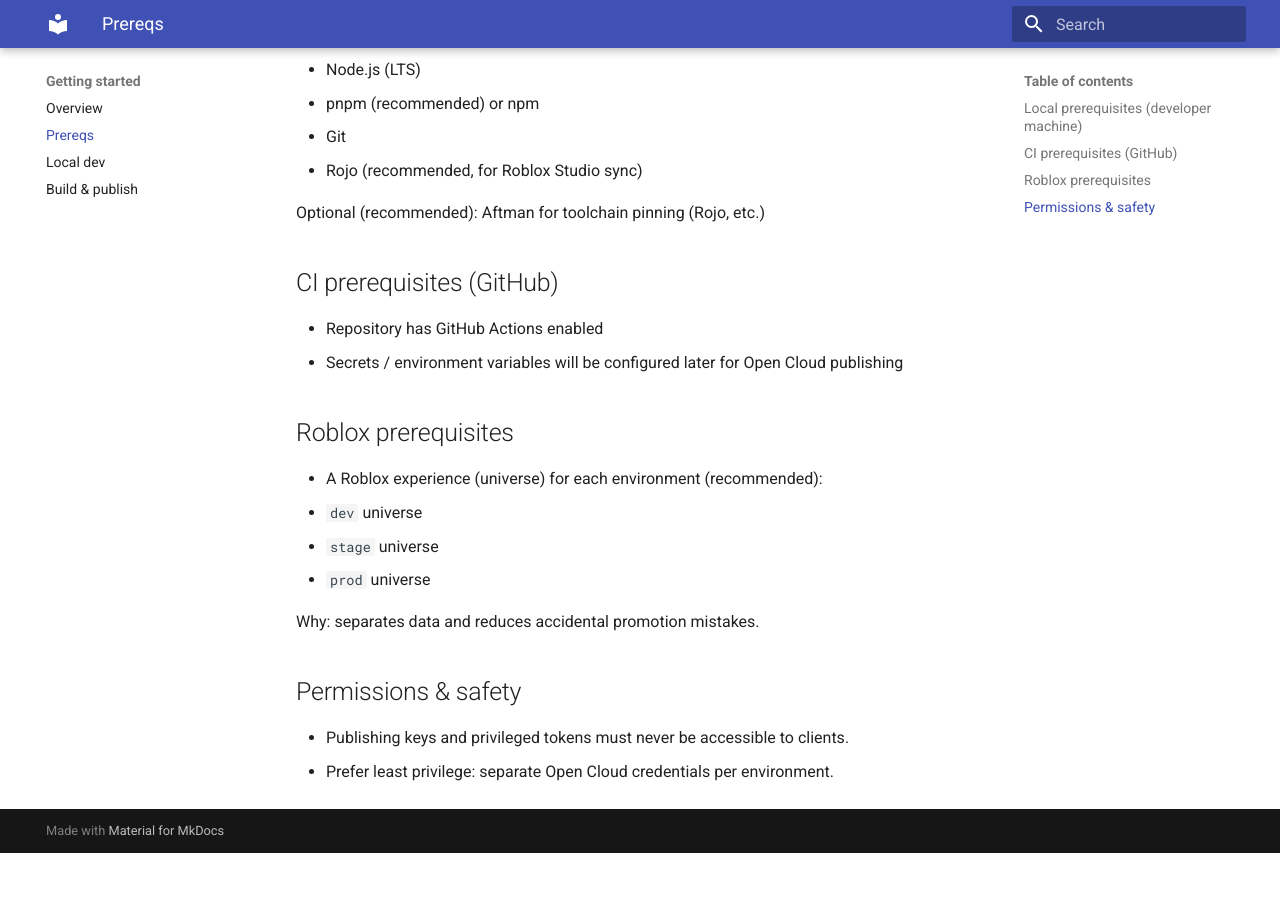
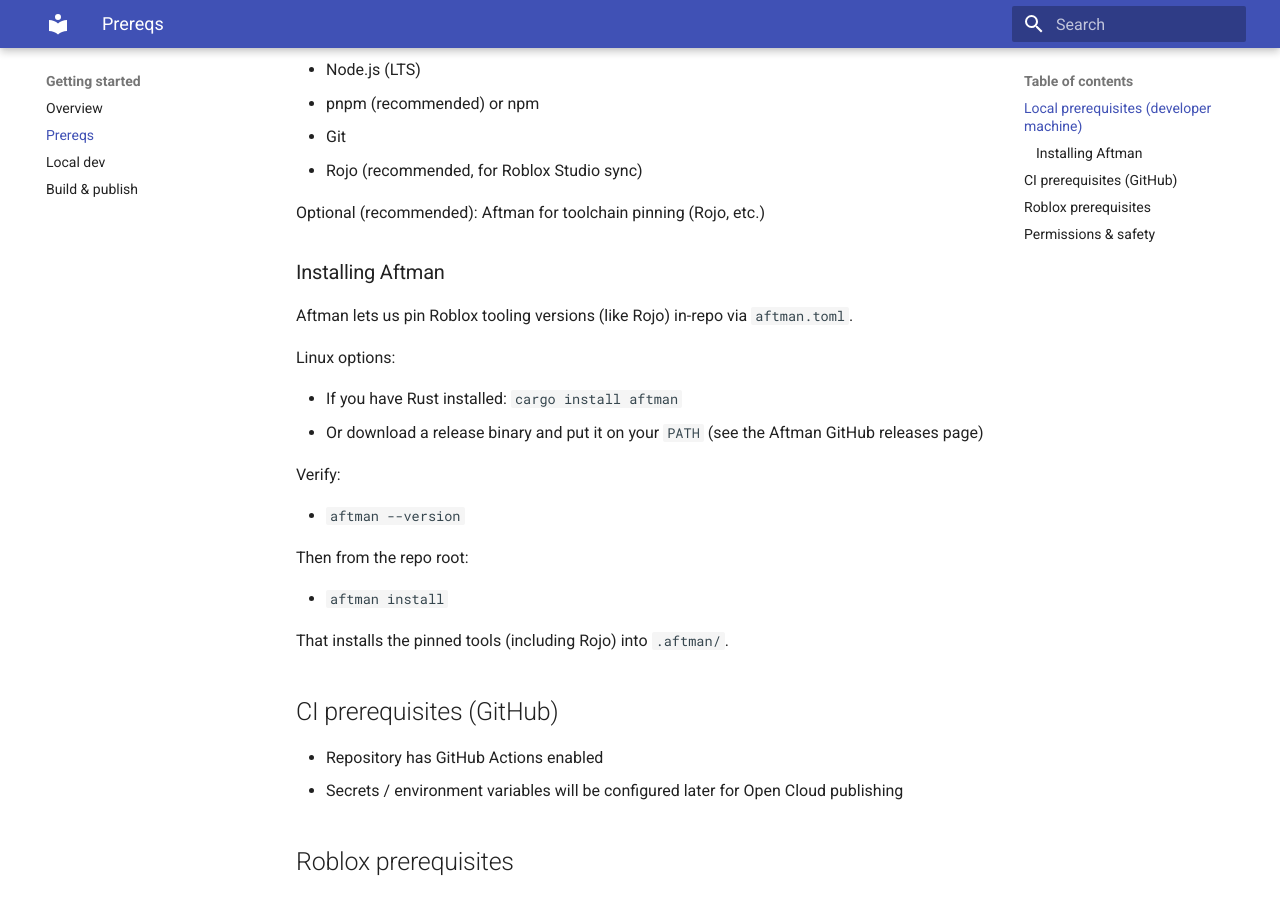
Before and after one commit to MuTEn-R0sHi/broblox, an MkDocs documentation site: the page built from docs/getting-started/prereqs.md, in a window 1280 px wide and 900 px high, scrolled down 255 px. Built offline with MkDocs 1.6.1 and Material for MkDocs 9.7.7, drawn with Linux system fonts in a browser that asks for light colours; before the commit the page ends 1108 px from its top, so only the background shows below that.

Commit message:
Document Aftman install and local env notes

```diff
--- a/docs/getting-started/prereqs.md
+++ b/docs/getting-started/prereqs.md
@@ -9,6 +9,25 @@
 - Rojo (recommended, for Roblox Studio sync)
 
 Optional (recommended): Aftman for toolchain pinning (Rojo, etc.)
+
+### Installing Aftman
+
+Aftman lets us pin Roblox tooling versions (like Rojo) in-repo via `aftman.toml`.
+
+Linux options:
+
+- If you have Rust installed: `cargo install aftman`
+- Or download a release binary and put it on your `PATH` (see the Aftman GitHub releases page)
+
+Verify:
+
+- `aftman --version`
+
+Then from the repo root:
+
+- `aftman install`
+
+That installs the pinned tools (including Rojo) into `.aftman/`.
 
 ## CI prerequisites (GitHub)
 
```
Also changed, not shown: docs/getting-started/local-dev.md (+7 -0 lines).
